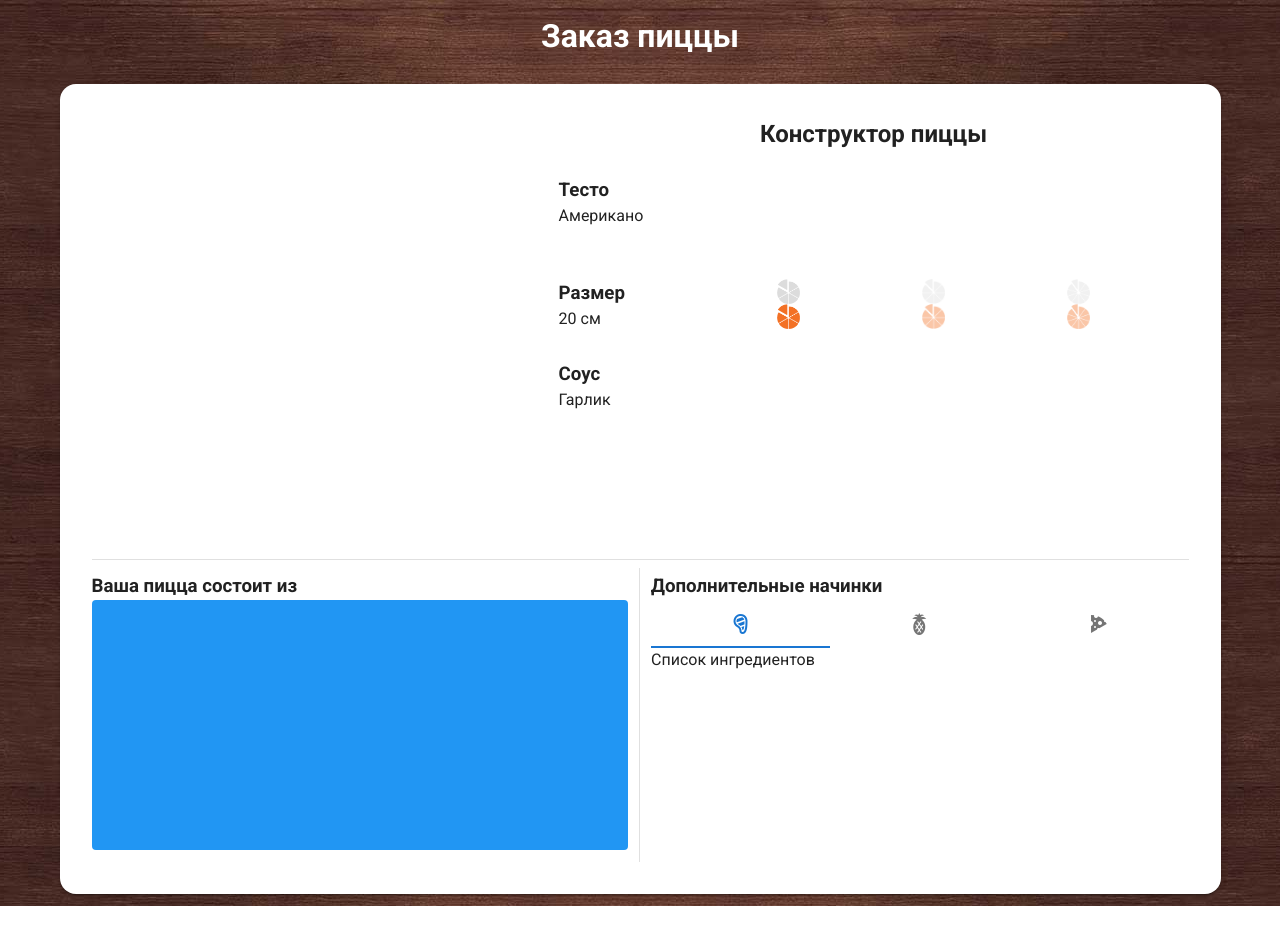
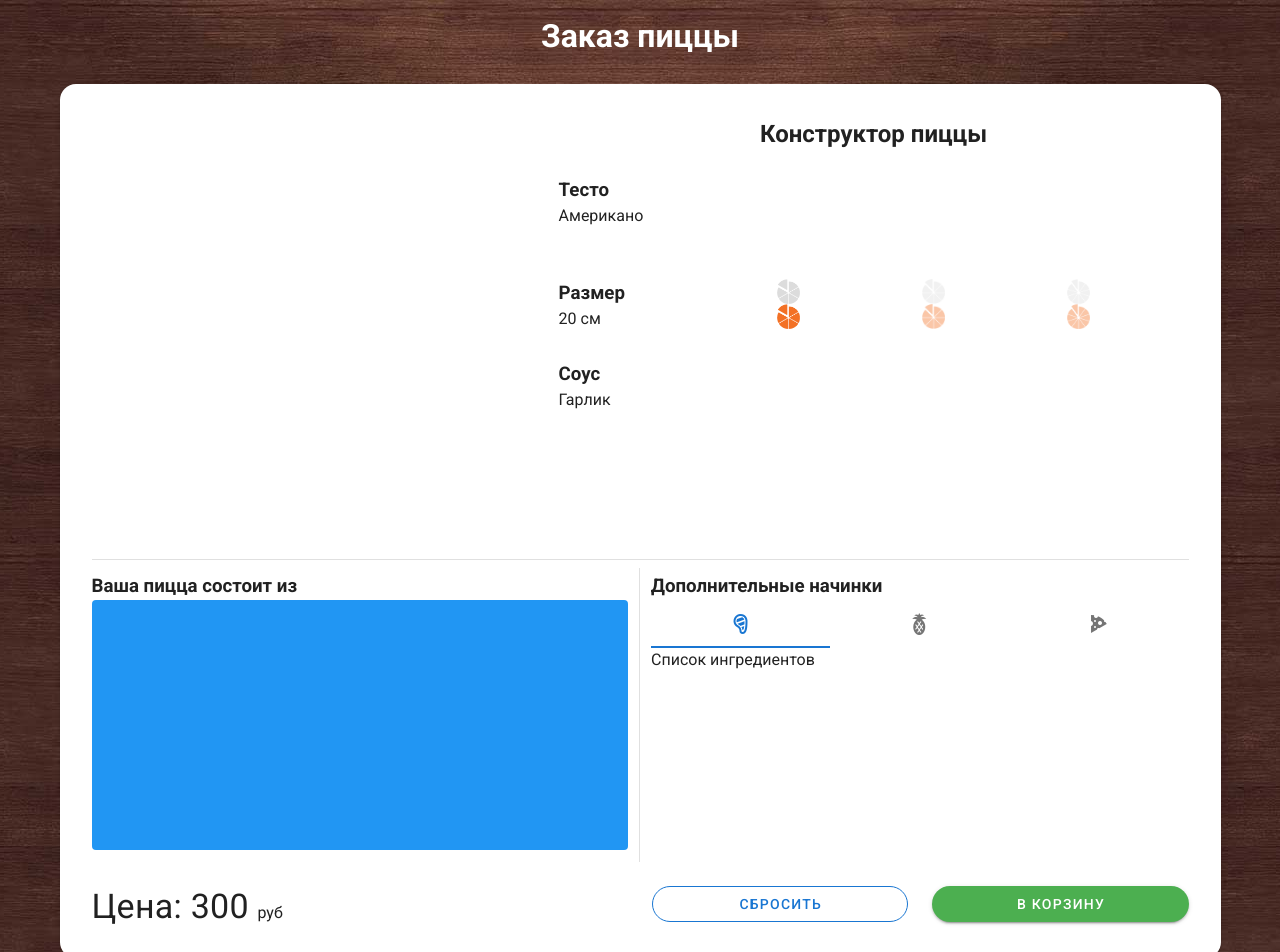
Before and after one commit to ledthh/pizza-maker, a Vue app: page / in a window 1280 px wide. Shown: the top 952 px of the page. Before the commit the page ends 906 px from the top, so only its background shows below. Built offline with nearby package versions, Linux system fonts and the light colour scheme.

Commit message:
Added panel with price, reset button & order

```diff
--- a/src/components/PizzaMaker.vue
+++ b/src/components/PizzaMaker.vue
@@ -120,7 +120,29 @@
           </v-row>
 
           <v-row>
-            <!-- Счётчик - сброс - заказать -->
+            <!-- Общая стоимость пиццы -->
+            <v-col cols="12" sm="6">
+              <span class="text-h4">Цена: 300 </span>руб
+            </v-col>
+
+            <!-- Сброс всех ингредиентов -->
+            <v-col cols="12" sm="3">
+              <v-btn
+                color="primary"
+                rounded
+                block
+                outlined
+              >Сбросить</v-btn>
+            </v-col>
+
+            <!-- Заказать пиццу -->
+            <v-col cols="12" sm="3">
+              <v-btn
+                color="success"
+                rounded
+                block
+              >В корзину</v-btn>
+            </v-col>
           </v-row>
         </v-card>
       </v-col>
```
